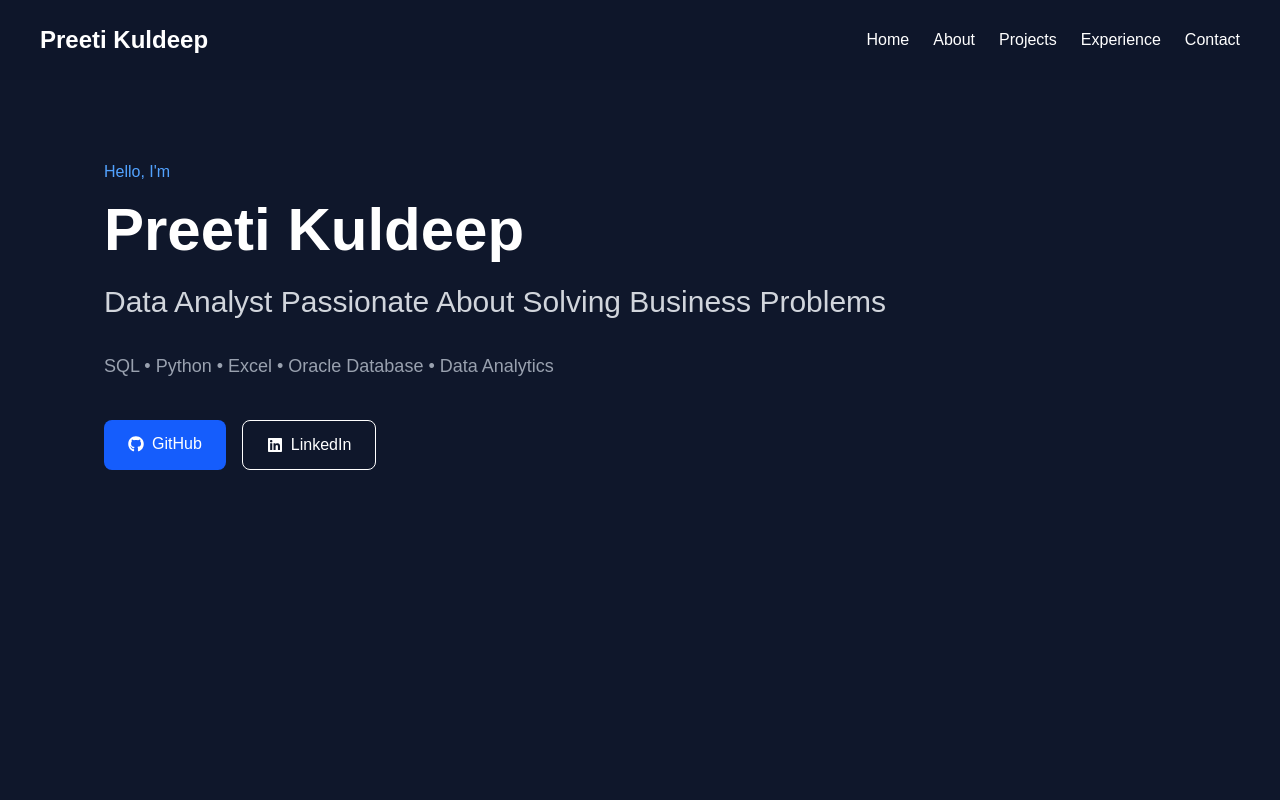
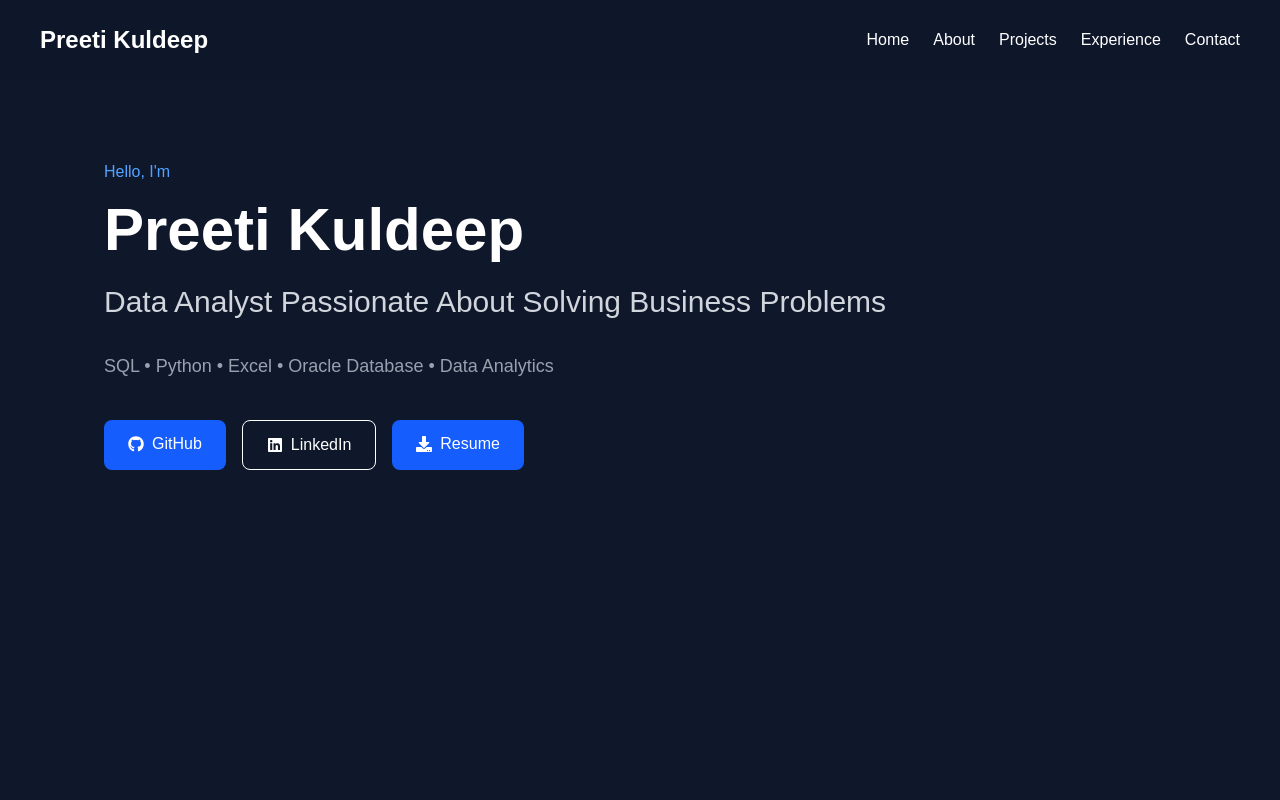
Before and after one commit to Preeti-Kuldeep/preeti-portfolio, a Next.js app: page / in a window 1280 px wide. Shown: the top 800 px of the page. Built offline with nearby package versions, Linux system fonts and the light colour scheme.

Commit message:
Added resume download link to hero section

```diff
--- a/app/page.tsx
+++ b/app/page.tsx
@@ -3,8 +3,10 @@ import {
   FaLinkedin,
   FaEnvelope,
   FaPhone,
-  FaMapMarkerAlt
+  FaMapMarkerAlt,
+  FaDownload
 } from "react-icons/fa";
+
 
 export default function Home() {
   return (
@@ -37,6 +39,7 @@ export default function Home() {
             <a href="#contact" className="hover:text-blue-400">
               Contact
             </a>
+
           </div>
         </nav>
 
@@ -90,6 +93,17 @@ export default function Home() {
                 LinkedIn
               </div>
 
+            </a>
+            <a
+              href="/Resume.pdf"
+              target="_blank"
+              rel="noopener noreferrer"
+              className="bg-blue-600 px-6 py-3 rounded-lg font-medium hover:bg-blue-700"
+            >
+              <div className="flex items-center gap-2">
+               <FaDownload />
+                Resume
+              </div>
             </a>
           </div>
         </div>
```
Also changed, not shown: 1 other file (tests, documents, lock files or other folders).
